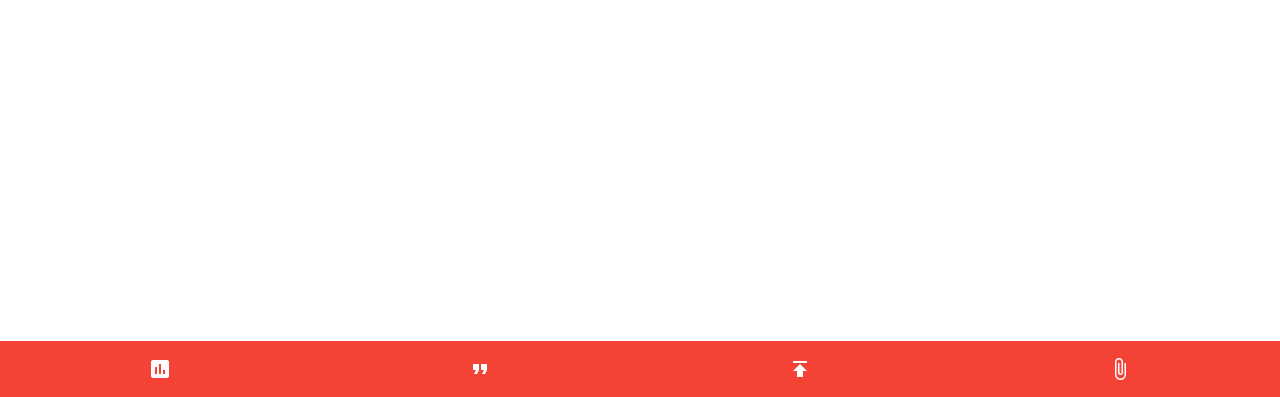
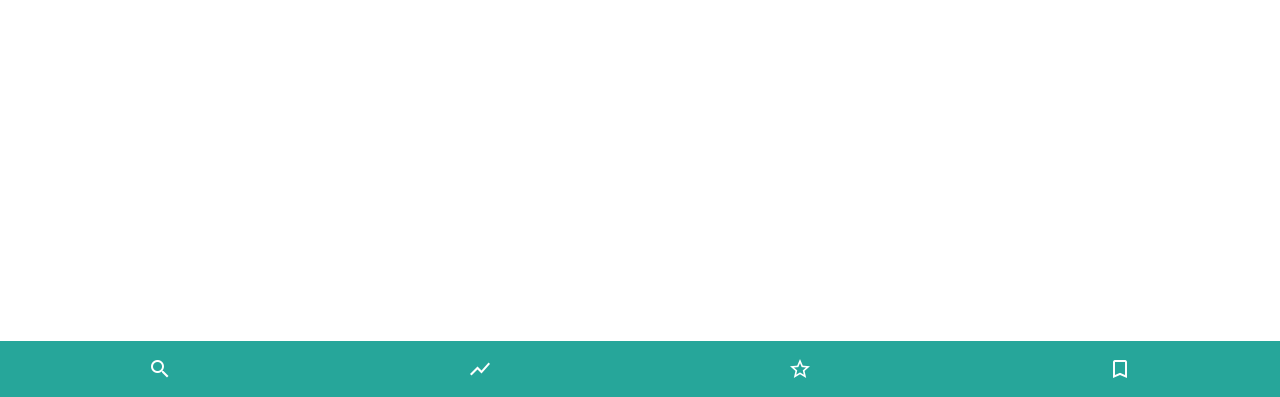
Before and after one commit to chocobaby727/pythonProject, a Django app: page /corporateanalysis/ in a window 1280 px wide. Shown: the part 403-800 px from the top of the page. Run offline with Django 3.2, Linux system fonts and the light colour scheme; some libraries are stand-ins or nearby versions; some web fonts are replaced.

Commit message:
完成？

```diff
--- a/templates/components/_bottom-app-bar.html
+++ b/templates/components/_bottom-app-bar.html
@@ -1,21 +1,14 @@
-<footer>
-  <div class="fixed-action-btn toolbar direction-top active"
-    style="text-align: center; width: 100%; bottom: 0px; left: 0px; transition: transform 0.2s cubic-bezier(0.55, 0.085, 0.68, 0.53) 0s, background-color 0s linear 0.2s; overflow: hidden; background-color: rgb(244, 67, 54);">
-    <a class="btn-floating btn-large red" style="transition: transform 0.2s ease 0s; overflow: visible;">
-      <i class="large material-icons">mode_edit</i>
-      <div class="fab-backdrop"
-        style="background-color: rgb(244, 67, 54); transform: scale(18.1); transition: transform 0.2s cubic-bezier(0.55, 0.055, 0.675, 0.19) 0s;">
-      </div>
-    </a>
-    <ul>
-      <li class="waves-effect waves-light"><a href="#!" style="opacity: 1;"><i
-            class="material-icons">insert_chart</i></a></li>
-      <li class="waves-effect waves-light"><a href="#!" style="opacity: 1;"><i
-            class="material-icons">format_quote</i></a></li>
-      <li class="waves-effect waves-light"><a href="#!" style="opacity: 1;"><i class="material-icons">publish</i></a>
-      </li>
-      <li class="waves-effect waves-light"><a href="#!" style="opacity: 1;"><i
-            class="material-icons">attach_file</i></a></li>
-    </ul>
-  </div>
+<footer class="fixed-action-btn toolbar direction-top active"
+  style="text-align: center; width: 100%; bottom: 0px; left: 0px; transition: transform 0.2s cubic-bezier(0.55, 0.085, 0.68, 0.53) 0s, background-color 0s linear 0.2s; overflow: hidden; background-color: #26a69a;">
+  <ul>
+    <li class="waves-effect waves-light"><a href="#!" style="opacity: 1;"><i class="material-icons">search</i></a>
+    </li>
+    <li class="waves-effect waves-light"><a href="#!" style="opacity: 1;"><i class="material-icons">show_chart</i></a>
+    </li>
+    <li class="waves-effect waves-light"><a href="#!" style="opacity: 1;"><i class="material-icons">star_border</i></a>
+    </li>
+    <li class="waves-effect waves-light"><a href="#!" style="opacity: 1;"><i
+          class="material-icons">bookmark_border</i></a>
+    </li>
+  </ul>
 </footer>
```
